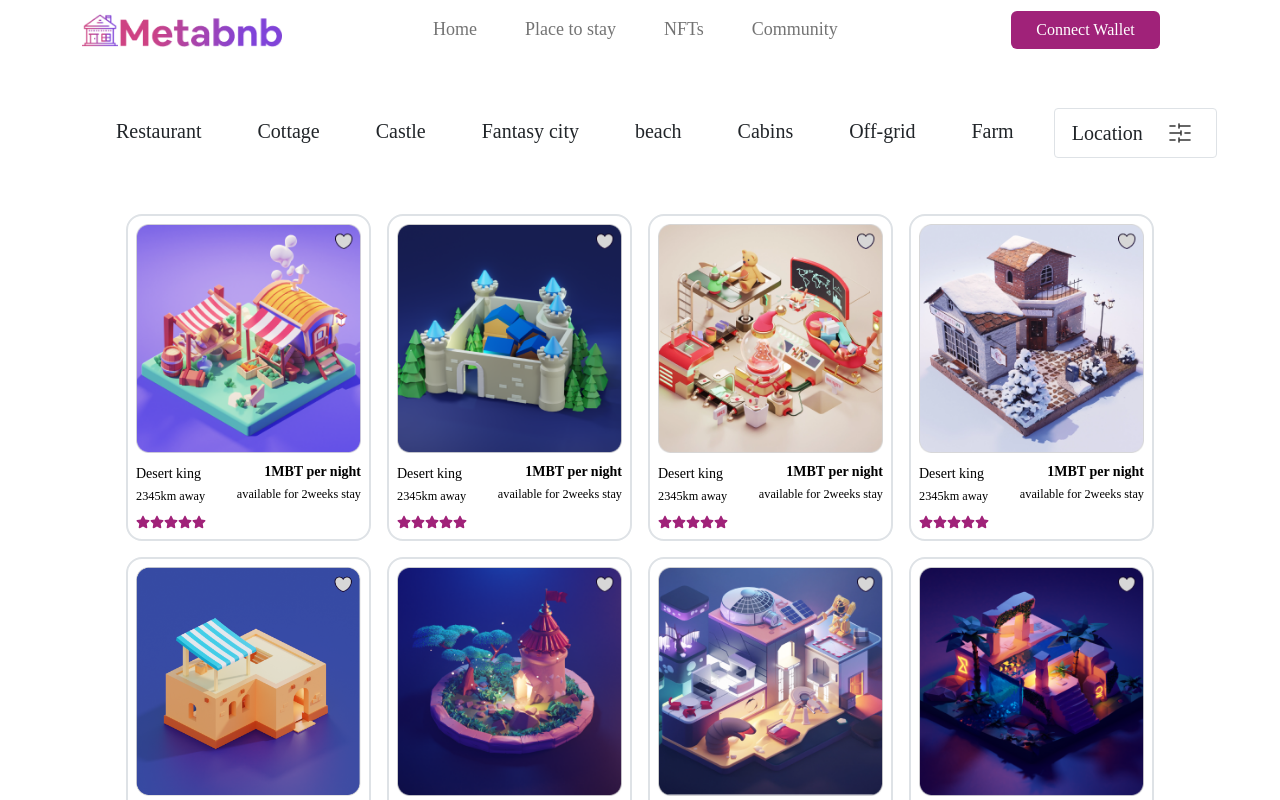
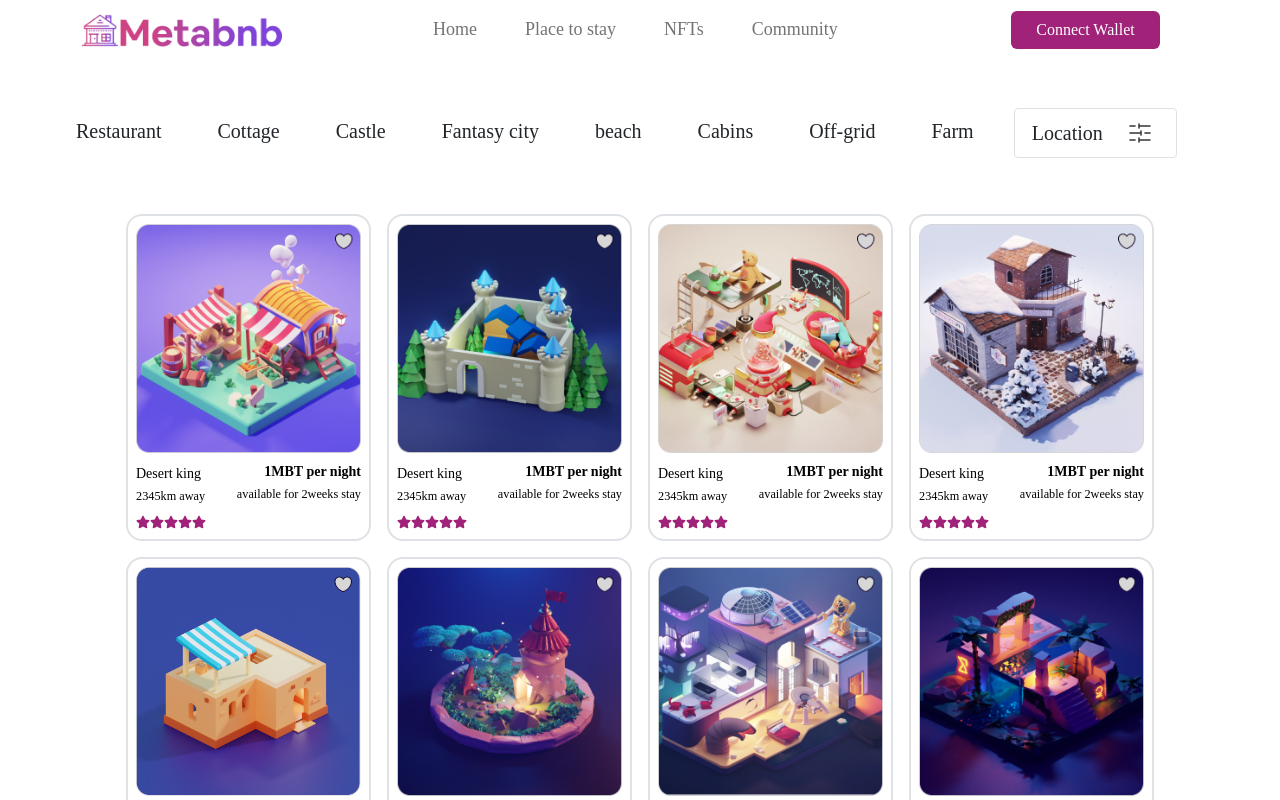
Before and after one commit to aipohruth/zurimeta, a React (Create React App) app: page /placetostay in a window 1280 px wide. Shown: the top 800 px of the page. Built offline with nearby package versions, Linux system fonts and the light colour scheme; a web font is replaced by a local one.

Commit message:
Update index.css

```diff
--- a/src/index.css
+++ b/src/index.css
@@ -180,7 +180,7 @@ form input{
 
 .containers{
   width: 1200px;
-  margin:  0px 100px;
+  margin:  0px 60px;
   font-family: 'Red-Rose';
 }
 
```
